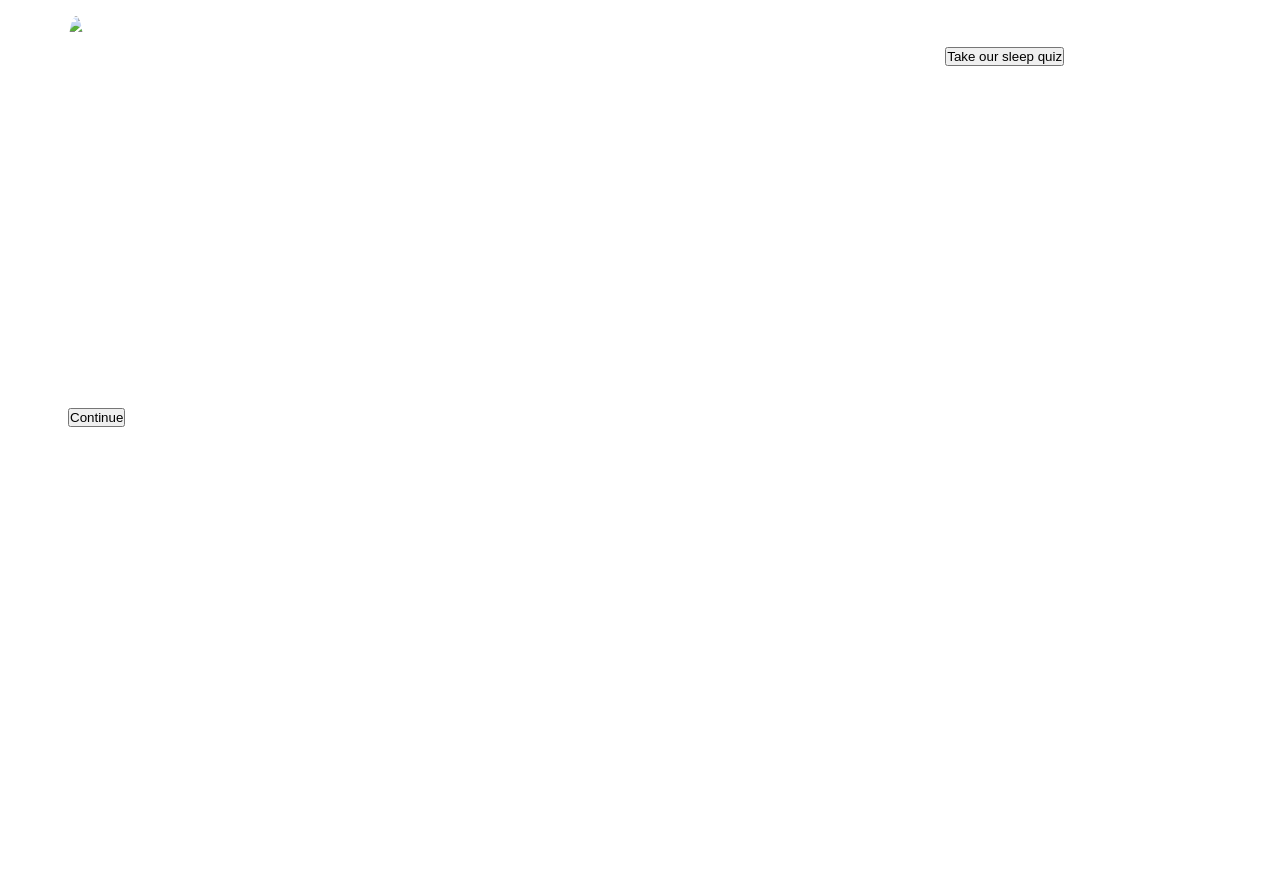
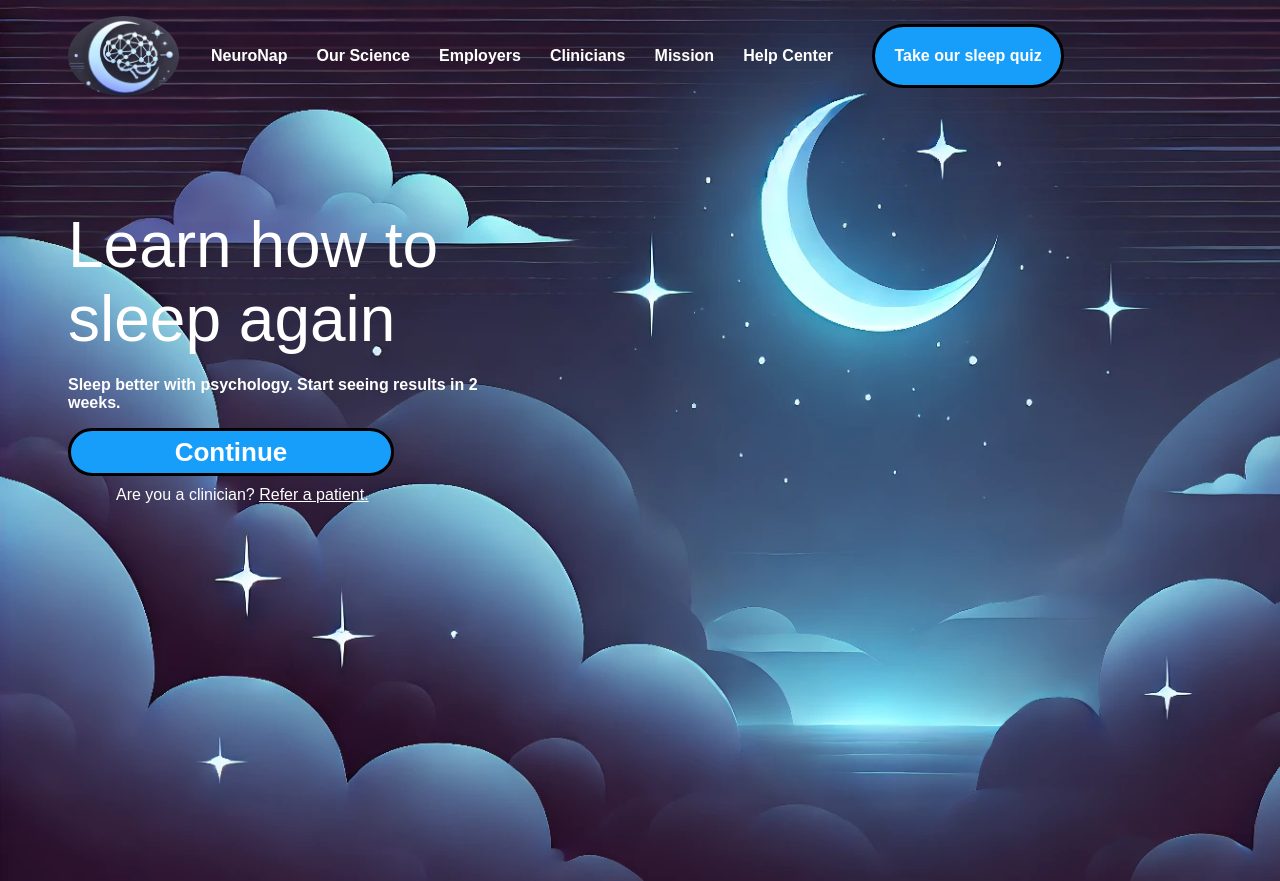
Before and after one commit to sri-venkat-22/health-care, a plain HTML site: page prac.html in a window 1280 px wide. Shown: the top 881 px of the page. Drawn offline with Linux system fonts and the light colour scheme.

Commit message:
images added

```diff
--- a/prac.css
+++ b/prac.css
@@ -1,7 +1,7 @@
 * {
     padding: 0;
     margin: 0;
-    font-family: sans-serif ;
+    font-family: Arial, Helvetica, sans-serif ;
 }
 
 #main-container {
@@ -18,7 +18,6 @@
 
 
 .top-nav {
-    /* height: 26.312rem; */
     width: 62.261rem;
     display: flex;
     text-align: center;
@@ -28,8 +27,6 @@
 
 .navbar {
     height: 7rem;
-    /* width: 69rem; */
-    /* height: 26.312rem; */
     width: 62.261rem;
     font-size: 1rem;
     display: flex;
@@ -46,23 +43,24 @@
     margin-right: 2rem;
 }
 
-.quiz-button {
+#quiz-button {
     color: white;
     font-weight: 700;
     margin: 0rem 0rem 0rem 0.625rem;
     font-size: 1rem;
     background-color: #179efa;
-    height: 3rem;
-    width: 11.25rem;
+    height: 4rem;
+    width: 12rem;
     padding: 0.625rem;
     border-radius: 2.5rem;
     cursor: pointer;
     opacity: 1;
-
+    border: 3px solid black;
 }
 
-.quiz-button:hover {
-    opacity: 0.7;
+#quiz-button:hover {
+    box-shadow: 10px 10px 10px black;
+
 }
 
 .aa {
@@ -92,11 +90,12 @@
     font-weight: 700;
 }
 
-.info-button {
+#info-button {
     margin-top: 1.25rem;
     height: 3rem;
     width: 6rem;
-    background-color: #ff5643;
+    color: white;
+    background-color: #179efa;
     border-radius: 3rem;
     justify-content: center;
     align-items: center;
@@ -106,10 +105,12 @@
     display: flex;
     margin-bottom: 0.625rem;
     opacity: 1;
+    border: 3px solid black;
+    cursor: pointer;
 }
 
-.info-button:hover {
-    opacity: 0.8;
+#info-button:hover {
+    box-shadow: 10px 10px 10px black;
 }
 
 .bot {
--- a/quiz.js
+++ b/quiz.js
@@ -1,5 +1,4 @@
 const questions = [
-    // ... (your existing questions array)
     {
         question: "1. What sleep issues are you currently experiencing?",
         options: [
@@ -182,9 +181,8 @@ async function sendResultsToAPI() {
         }
 
         const data = await response.json();
-        console.log('API Response:', data); // Debug log to inspect the response
+        console.log('API Response:', data);
 
-        // Adjust this based on the actual response structure
         const recommendation = data.candidates?.[0]?.content?.parts?.[0]?.text || data.text || 'No recommendation found';
         displayRecommendation(recommendation);
     } catch (error) {
@@ -199,5 +197,5 @@ function displayRecommendation(recommendation) {
     recommendationContainer.style.display = "block";
 }
 
-// Initialize the quiz
+
 loadQuestion();
```
Also changed, not shown: prac.html (+0 -4 lines), bg_image.webp (added), logo.webp (added), logoreal.jpg (added), sleep.webp (added).
